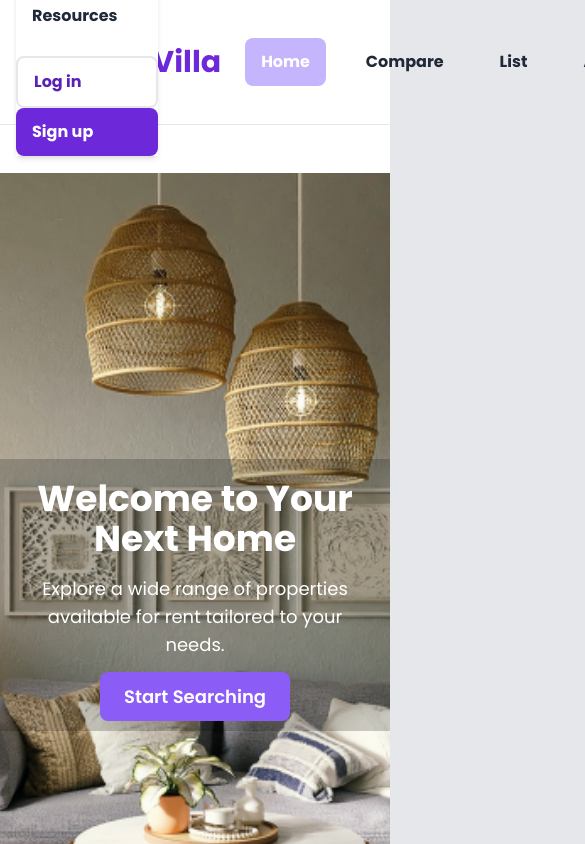
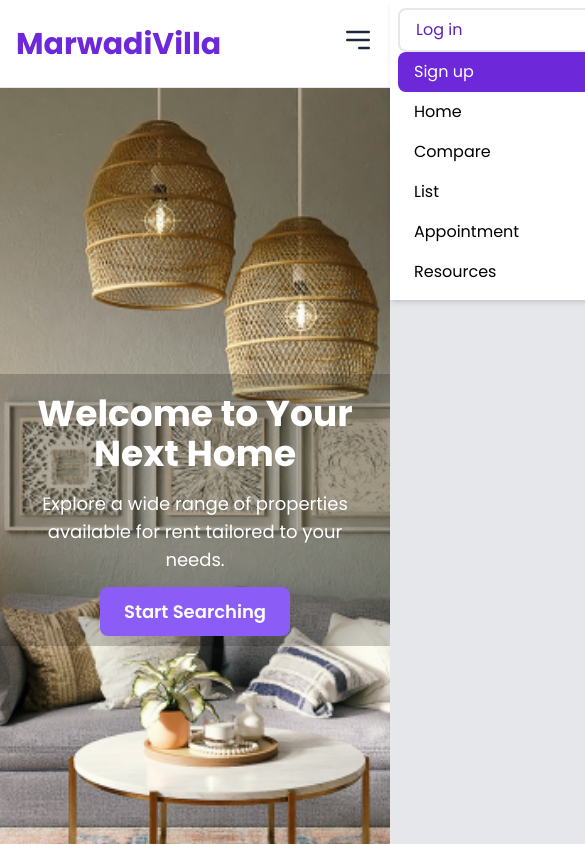
Before and after one commit to anupsinghh/MarwadiVilla, a React (Create React App) app: page / in a window 390 px wide. Shown: the top 844 px of the page, 585 px wide, since content can reach past the window. Built offline with nearby package versions, Linux system fonts and the light colour scheme.

Commit message:
Made Navbar Responsive

```diff
--- a/src/components/Header.js
+++ b/src/components/Header.js
@@ -1,54 +1,83 @@
-import React, { useState } from "react";
+import React, { useState, useEffect, useRef } from "react";
 import { Link } from "react-router-dom";
 
 const Header = () => {
     const [isMenuOpen, setIsMenuOpen] = useState(false);
+    const menuRef = useRef(null);
 
     const toggleMenu = () => {
         setIsMenuOpen((prev) => !prev);
     };
 
+    const closeMenu = () => {
+        setIsMenuOpen(false);
+    };
+
+    // Close the menu when clicking outside
+    useEffect(() => {
+        const handleClickOutside = (event) => {
+            if (menuRef.current && !menuRef.current.contains(event.target)) {
+                closeMenu();
+            }
+        };
+
+        document.addEventListener("mousedown", handleClickOutside);
+        return () => {
+            document.removeEventListener("mousedown", handleClickOutside);
+        };
+    }, []);
+
     return (
-        <header className="py-6 mb-12 border-b">
-            <div className="container mx-auto flex justify-between items-center font-bold text-gray-800" >
+        <header className="py-6 mb-0 border-b">
+            <div className="container mx-auto flex justify-between items-center font-bold text-gray-800">
                 <div className="flex justify-between items-center gap-6">
                     <Link to="/">
-                        {/* <img src={Logo} alt="logo"/> */}
                         <p className="text-violet-700 hover:text-violet-800 text-3xl font-bold transition">MarwadiVilla</p>
                     </Link>
+                </div>
+
+                {/* Hamburger Icon for Mobile */}
+                <div className="md:hidden">
+                    <button onClick={toggleMenu} className="focus:outline-none">
+                        <svg
+                            className="w-8 h-8"
+                            fill="none"
+                            stroke="currentColor"
+                            viewBox="0 0 24 24"
+                            xmlns="http://www.w3.org/2000/svg"
+                        >
+                            <path strokeLinecap="round" strokeLinejoin="round" strokeWidth={2} d="M4 6h16M4 12h16m-7 6h7" />
+                        </svg>
+                    </button>
+                </div>
+
+                {/* Desktop Navigation Links */}
+                <nav className="hidden md:flex md:items-center md:gap-6">
                     <Link className="px-4 py-3 bg-violet-300 text-white rounded-lg" to="/">Home</Link>
                     <Link className="px-4 py-3 hover:bg-violet-300 hover:text-white rounded-lg" to="/compare">Compare</Link>
-                    <Link className="px-4 py-3 hover:bg-violet-300 hover:text-white rounded-lg"  to="">List</Link>
-                    <Link className="px-4 py-3 hover:bg-violet-300 hover:text-white rounded-lg"  to="">Appointment</Link>
-                    <Link className="px-4 py-3 hover:bg-violet-300 hover:text-white rounded-lg"  to="">Resources</Link>
+                    <Link className="px-4 py-3 hover:bg-violet-300 hover:text-white rounded-lg" to="">List</Link>
+                    <Link className="px-4 py-3 hover:bg-violet-300 hover:text-white rounded-lg" to="">Appointment</Link>
+                    <Link className="px-4 py-3 hover:bg-violet-300 hover:text-white rounded-lg" to="">Resources</Link>
+                </nav>
+
+                <div className="hidden md:flex items-center gap-6">
+                    <Link className="border-2 text-violet-800 px-4 py-3 rounded-lg hover:bg-violet-300 hover:text-white transition" to="">Log in</Link>
+                    <Link className="bg-violet-700 hover:bg-violet-800 text-white px-4 py-3 rounded-lg transition" to="">Sign up</Link>
                 </div>
-                <div className="flex items-center gap-6 ">
-                    <Link className="border-2 text-violet-800  px-4 py-3 rounded-lg hover:bg-violet-300 hover:text-white transition" to="">Log in</Link>
-                    <Link className="bg-violet-700 hover:bg-violet-800 text-white px-4 py-3 rounded-lg transition " to="">Sign up</Link>
-                </div>
-
-                {/* Navigation Links */}
-                <nav className={`md:flex md:items-center md:gap-6 absolute md:static bg-white md:bg-transparent shadow-md md:shadow-none transition-all duration-300 ease-in-out ${isMenuOpen ? 'top-16 left-0 w-full md:w-auto' : 'top-[-200px] md:top-0'}`}>
-                    <div className="flex flex-col md:flex-row md:gap-6">
-                        <Link className="px-4 py-3 bg-violet-300 text-white rounded-lg md:mt-0" to="">Home</Link>
-                        <Link className="px-4 py-3 hover:bg-violet-300 hover:text-white rounded-lg md:mt-0" to="">Compare</Link>
-                        <Link className="px-4 py-3 hover:bg-violet-300 hover:text-white rounded-lg md:mt-0" to="">List</Link>
-                        <Link className="px-4 py-3 hover:bg-violet-300 hover:text-white rounded-lg md:mt-0" to="">Appointment</Link>
-                        <Link className="px-4 py-3 hover:bg-violet-300 hover:text-white rounded-lg md:mt-0" to="">Resources</Link>
-                    </div>
-
-                    {/* Auth Links for mobile */}
-                    <div className="flex flex-col md:flex-row md:gap-6 mt-4 md:mt-0">
-                        <Link className="border-2 text-violet-800 px-4 py-3 rounded-lg hover:bg-violet-300 hover:text-white transition" to="">Log in</Link>
-                        <Link className="bg-violet-700 hover:bg-violet-800 text-white px-4 py-3 rounded-lg transition" to="">Sign up</Link>
-                    </div>
-                </nav>
             </div>
 
-            {/* Backdrop when menu is open */}
-            {isMenuOpen && (
-                <div className="fixed inset-0 bg-black opacity-50 z-40" onClick={toggleMenu}></div>
-            )}
+            {/* Mobile Navigation Menu */}
+            <nav ref={menuRef} className={`md:hidden fixed top-0 right-0 w-full max-w-xs h-auto bg-white shadow-md transition-transform duration-300 ease-in-out ${isMenuOpen ? 'translate-x-0' : 'translate-x-full'} z-50`}>
+                <div className="flex flex-col items-start p-2">
+                    <Link onClick={closeMenu} className="border-2 text-violet-800 w-full text-left px-4 py-2 rounded-lg hover:bg-violet-300 hover:text-white transition" to="">Log in</Link>
+                    <Link onClick={closeMenu} className="bg-violet-700 w-full text-left hover:bg-violet-800 text-white px-4 py-2 rounded-lg transition" to="">Sign up</Link>
+                    <Link onClick={closeMenu} className="w-full text-left px-4 py-2 hover:bg-violet-300 hover:text-white rounded-lg" to="/">Home</Link>
+                    <Link onClick={closeMenu} className="w-full text-left px-4 py-2 hover:bg-violet-300 hover:text-white rounded-lg" to="/compare">Compare</Link>
+                    <Link onClick={closeMenu} className="w-full text-left px-4 py-2 hover:bg-violet-300 hover:text-white rounded-lg" to="">List</Link>
+                    <Link onClick={closeMenu} className="w-full text-left px-4 py-2 hover:bg-violet-300 hover:text-white rounded-lg" to="">Appointment</Link>
+                    <Link onClick={closeMenu} className="w-full text-left px-4 py-2 hover:bg-violet-300 hover:text-white rounded-lg" to="">Resources</Link>
+                </div>
+            </nav>
         </header>
     );
 }
```
